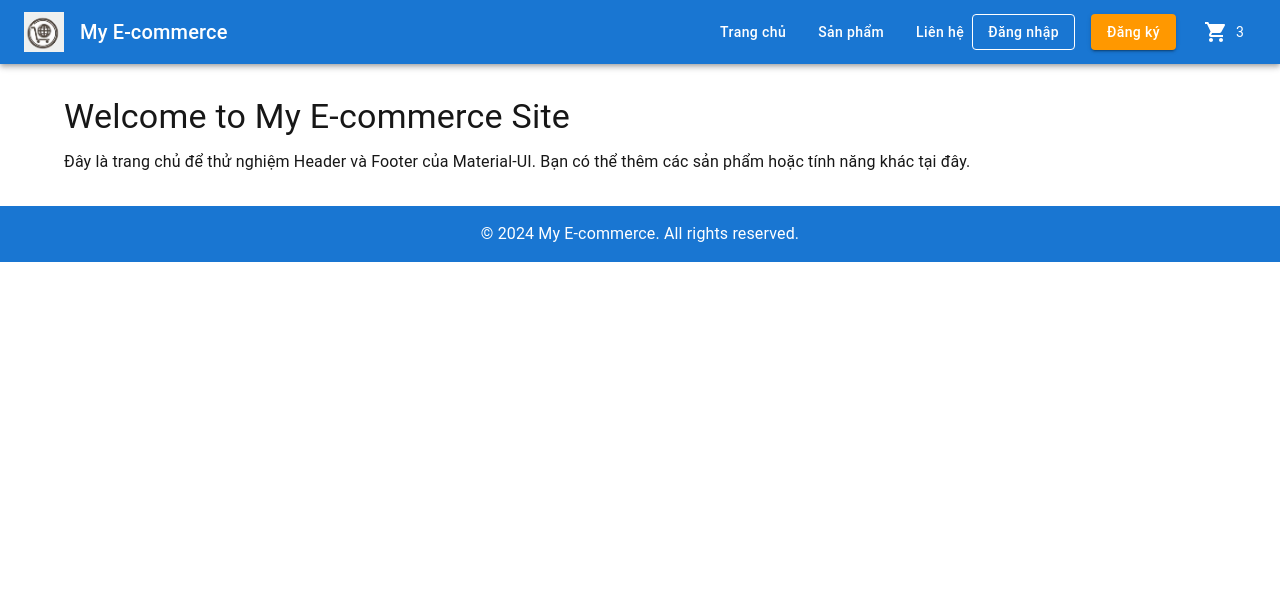
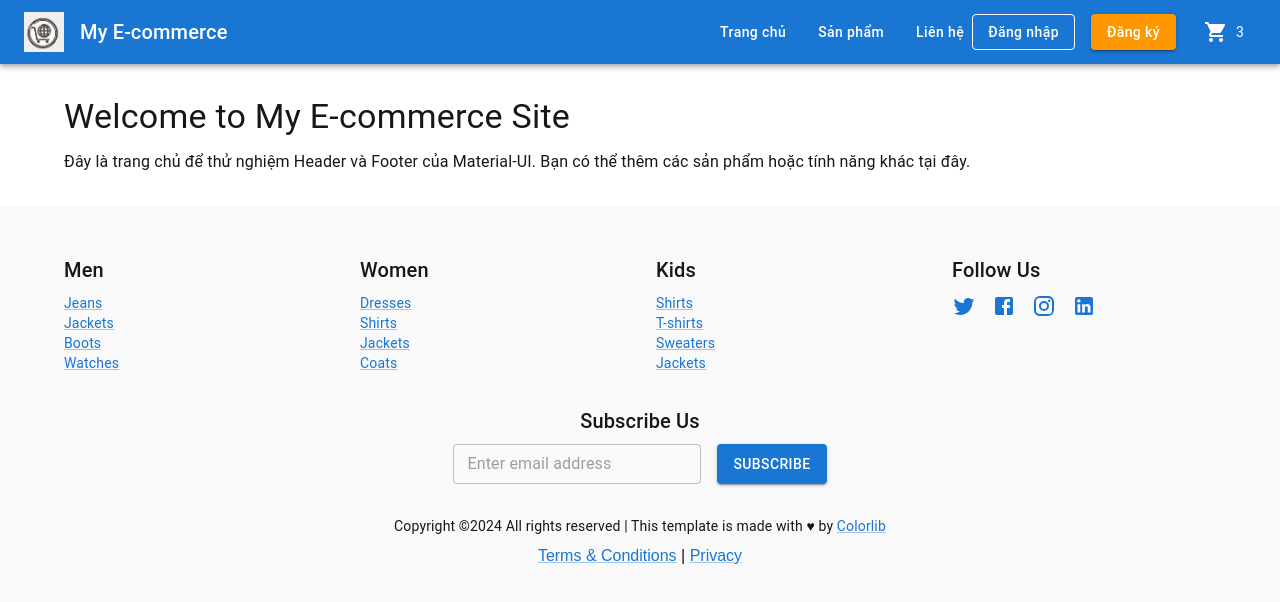
Before and after one commit to TekNix-INTERN/e-commerce, a Next.js app: page / in a window 1280 px wide. Shown: the top 602 px of the page. Built offline with nearby package versions, Linux system fonts and the light colour scheme.

Commit message:
update footer

```diff
--- a/package.json
+++ b/package.json
@@ -13,7 +13,7 @@
     "@emotion/styled": "^11.13.0",
     "@fontsource/roboto": "^5.0.15",
     "@mui/icons-material": "^6.0.2",
-    "@mui/material": "^6.0.2",
+    "@mui/material": "^6.1.0",
     "next": "^14.2.9",
     "react": "^18.3.1",
     "react-dom": "^18.3.1"
--- a/src/app/layout.tsx
+++ b/src/app/layout.tsx
@@ -14,7 +14,7 @@ const geistMono = localFont({
 });
 
 export const metadata: Metadata = {
-  title: "Create Next App",
+  title: "E-Commerce",
   description: "Generated by create next app",
 };
 
--- a/src/app/page.tsx
+++ b/src/app/page.tsx
@@ -3,9 +3,16 @@ import Typography from '@mui/material/Typography';
 import Container from '@mui/material/Container';
 import Header from '../components/Header';
 import Footer from '../components/Footer';
+import Head from 'next/head';
 
 const Home = () => {
   return (
+    <>
+      <Head>
+        <title>My E-commerce Site - Trang Chủ</title>
+        <meta name="description" content="Trang chủ của website E-commerce thử nghiệm với Header và Footer từ Material-UI." />
+      </Head>
+
       <div>
         {/* Header */}
         <Header />
@@ -23,6 +30,7 @@ const Home = () => {
         {/* Footer */}
         <Footer />
       </div>
+    </>
   );
 };
 
--- a/src/components/Footer.tsx
+++ b/src/components/Footer.tsx
@@ -1,18 +1,67 @@
-import Box from '@mui/material/Box';
-import Typography from '@mui/material/Typography';
+// components/Footer.tsx
+import React from 'react';
+import { Container, Grid, Typography, TextField, Button, Box, Link } from '@mui/material';
+import { Facebook, Twitter, Instagram, LinkedIn } from '@mui/icons-material';
 
 const Footer = () => {
   return (
-    <Box
-      component="footer"
-      sx={{
-        p: 2,
-        backgroundColor: 'primary.main',
-        color: 'white',
-        textAlign: 'center',
-      }}
-    >
-      <Typography variant="body1">© 2024 My E-commerce. All rights reserved.</Typography>
+    <Box component="footer" sx={{ backgroundColor: '#f9f9f9', py: 6 }}>
+      <Container>
+        <Grid container spacing={4}>
+          {/* Menu Categories */}
+          <Grid item xs={12} sm={6} md={3}>
+            <Typography variant="h6" gutterBottom>Men</Typography>
+            <Typography variant="body2"><Link href="#">Jeans</Link></Typography>
+            <Typography variant="body2"><Link href="#">Jackets</Link></Typography>
+            <Typography variant="body2"><Link href="#">Boots</Link></Typography>
+            <Typography variant="body2"><Link href="#">Watches</Link></Typography>
+          </Grid>
+          <Grid item xs={12} sm={6} md={3}>
+            <Typography variant="h6" gutterBottom>Women</Typography>
+            <Typography variant="body2"><Link href="#">Dresses</Link></Typography>
+            <Typography variant="body2"><Link href="#">Shirts</Link></Typography>
+            <Typography variant="body2"><Link href="#">Jackets</Link></Typography>
+            <Typography variant="body2"><Link href="#">Coats</Link></Typography>
+          </Grid>
+          <Grid item xs={12} sm={6} md={3}>
+            <Typography variant="h6" gutterBottom>Kids</Typography>
+            <Typography variant="body2"><Link href="#">Shirts</Link></Typography>
+            <Typography variant="body2"><Link href="#">T-shirts</Link></Typography>
+            <Typography variant="body2"><Link href="#">Sweaters</Link></Typography>
+            <Typography variant="body2"><Link href="#">Jackets</Link></Typography>
+          </Grid>
+
+          {/* Follow Us */}
+          <Grid item xs={12} sm={6} md={3}>
+            <Typography variant="h6" gutterBottom>Follow Us</Typography>
+            <Box display="flex" gap={2}>
+              <Link href="#"><Twitter /></Link>
+              <Link href="#"><Facebook /></Link>
+              <Link href="#"><Instagram /></Link>
+              <Link href="#"><LinkedIn /></Link>
+            </Box>
+          </Grid>
+        </Grid>
+
+        {/* Subscribe Section */}
+        <Box mt={4} textAlign="center">
+          <Typography variant="h6" gutterBottom>Subscribe Us</Typography>
+          <Box component="form" display="flex" justifyContent="center">
+            <TextField variant="outlined" placeholder="Enter email address" size="small" />
+            <Button variant="contained" color="primary" sx={{ ml: 2 }}>Subscribe</Button>
+          </Box>
+        </Box>
+
+        {/* Footer bottom */}
+        <Box mt={4} textAlign="center">
+          <Typography variant="body2">
+            Copyright ©2024 All rights reserved | This template is made with ♥ by <Link href="https://colorlib.com">Colorlib</Link>
+          </Typography>
+          <Box mt={1}>
+            <Link href="#">Terms & Conditions</Link> | <Link href="#">Privacy</Link>
+          </Box>
+        </Box>
+      </Container>
     </Box>
   );
 };
--- /dev/null
+++ b/src/components/ProductList.tsx
@@ -0,0 +1,35 @@
+// components/ProductList.tsx
+import React from 'react';
+import { Box, Grid, Card, CardMedia, CardContent, Typography, Button } from '@mui/material';
+
+const ProductList = ({ products }: { products: any[] }) => {
+  return (
+    <Box sx={{ my: 4 }}>
+      <Typography variant="h4" align="center" gutterBottom>Giảm Giá Hot Trong Tuần</Typography>
+      <Grid container spacing={3}>
+        {products.map((product, index) => (
+          <Grid item xs={12} sm={6} md={3} key={index}>
+            <Card>
+              <CardMedia
+                component="img"
+                height="140"
+                image={product.thumbnail || '/placeholder.jpg'}
+                alt={product.title}
+              />
+              <CardContent>
+                <Typography variant="h6">{product.title}</Typography>
+                <Typography variant="body2" color="textSecondary">
+                  Giá: {product.price} <del>{product.oldPrice || '0'}</del>
+                </Typography>
+                <Typography variant="body2" color="primary">{product.discountPercentage}% OFF</Typography>
+              </CardContent>
+              <Button variant="contained" fullWidth>Mua Ngay</Button>
+            </Card>
+          </Grid>
+        ))}
+      </Grid>
+    </Box>
+  );
+};
+
+export default ProductList;
```
Also changed, not shown: 1 other file (tests, documents, lock files or other folders). Lines whose indentation alone changed are shown as unchanged.
